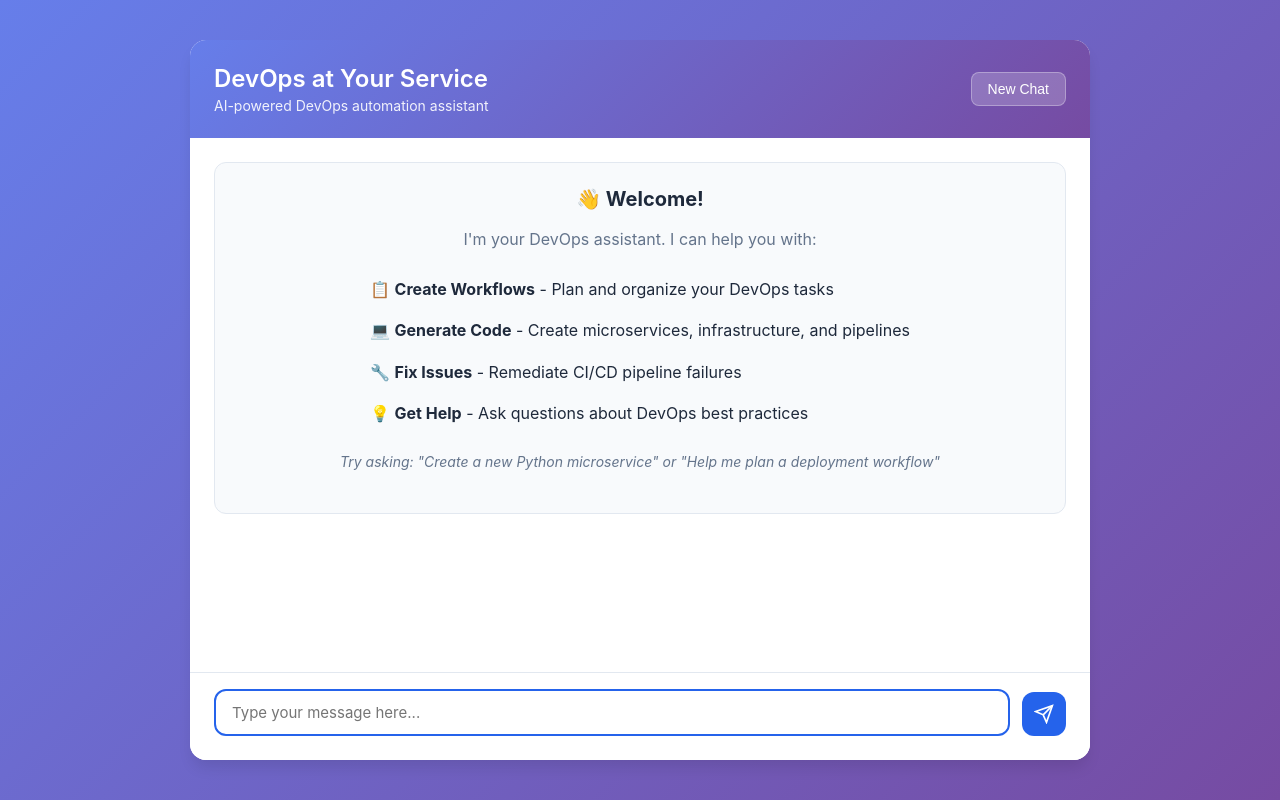
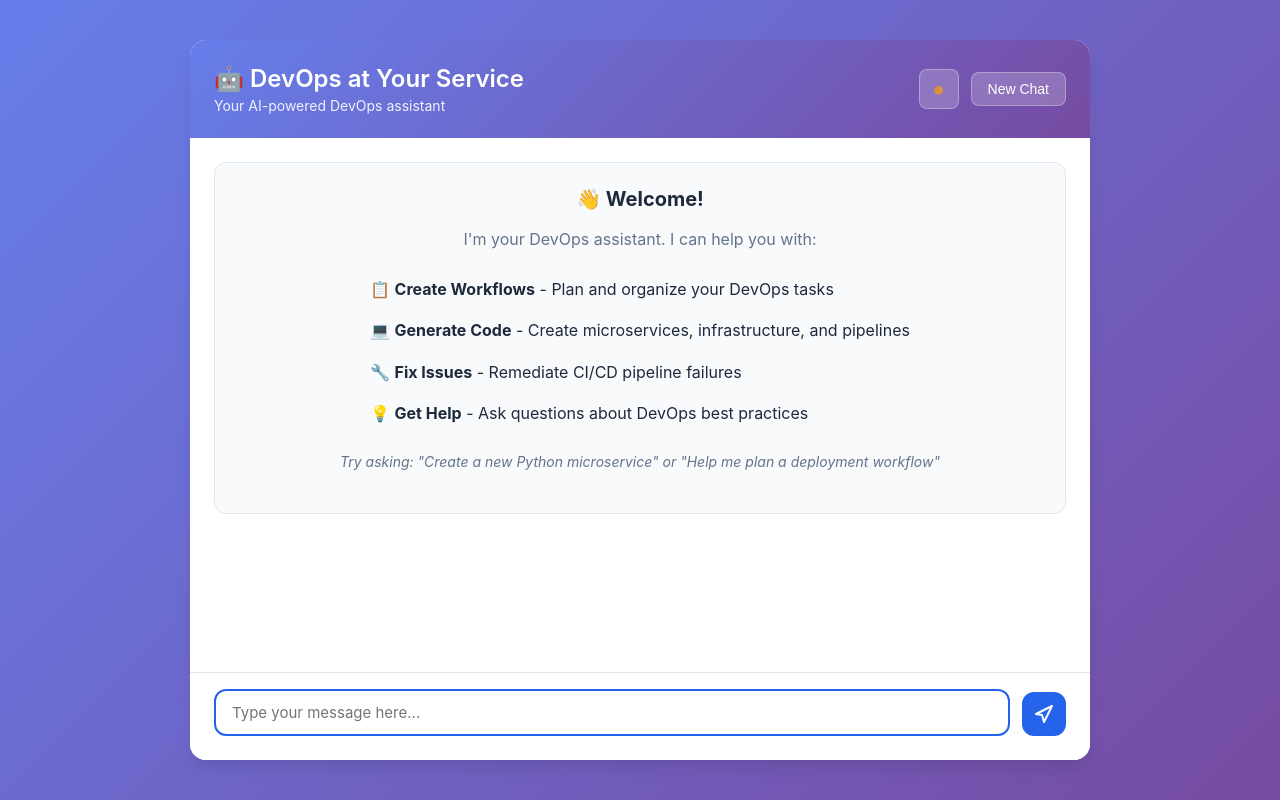
Before and after one commit to darrylbowler72/agenticframework, a FastAPI app: page / in a window 1280 px wide. Run offline with FastAPI, Linux system fonts and the light colour scheme; data that the repository does not hold is empty.

Commit message:
Fix chatbot UI: Copy updated index.html to templates directory
The chatbot was serving an old HTML file from templates/index.html that
didn't include the agent health status feature. The updated HTML with
the health status panel was in static/index.html.

Fixed by copying the updated static/index.html to templates/index.html
so the FastAPI route at main.py:294 serves the correct version.

Related files:
- backend/agents/chatbot/templates/index.html (updated)
- backend/agents/chatbot/static/index.html (source)

🤖 Generated with [Claude Code](https://claude.com/claude-code)

Co-Authored-By: Claude <noreply@anthropic.com>

```diff
--- a/backend/agents/chatbot/templates/index.html
+++ b/backend/agents/chatbot/templates/index.html
@@ -10,10 +10,25 @@
     <div class="chat-container">
         <div class="chat-header">
             <div class="header-content">
-                <h1>DevOps at Your Service</h1>
-                <p>AI-powered DevOps automation assistant</p>
+                <h1>🤖 DevOps at Your Service</h1>
+                <p>Your AI-powered DevOps assistant</p>
             </div>
-            <button class="new-chat-btn" onclick="newChat()">New Chat</button>
+            <div class="header-actions">
+                <button class="status-btn" onclick="toggleAgentStatus()" title="View agent status">
+                    <span class="status-indicator" id="overallStatus">●</span>
+                </button>
+                <button class="new-chat-btn" onclick="newChat()">New Chat</button>
+            </div>
+        </div>
+
+        <div class="agent-status-panel" id="agentStatusPanel" style="display: none;">
+            <div class="status-header">
+                <h3>Agent Health Status</h3>
+                <button class="close-btn" onclick="toggleAgentStatus()">×</button>
+            </div>
+            <div class="status-grid" id="agentStatusGrid">
+                <div class="status-loading">Loading agent status...</div>
+            </div>
         </div>
 
         <div class="chat-messages" id="chatMessages">
@@ -30,26 +45,24 @@
             </div>
         </div>
 
-        <div id="typingIndicator" class="typing-indicator" style="display: none;">
-            <span></span>
-            <span></span>
-            <span></span>
-        </div>
-
         <div class="chat-input-container">
             <div class="input-wrapper">
                 <textarea
                     id="userInput"
                     placeholder="Type your message here..."
                     rows="1"
-                    onkeypress="handleKeyPress(event)"
+                    onkeydown="handleKeyPress(event)"
                 ></textarea>
                 <button id="sendBtn" onclick="sendMessage()">
-                    <svg width="20" height="20" viewBox="0 0 24 24" fill="none" stroke="currentColor" stroke-width="2">
-                        <line x1="22" y1="2" x2="11" y2="13"></line>
-                        <polygon points="22 2 15 22 11 13 2 9 22 2"></polygon>
+                    <svg width="20" height="20" viewBox="0 0 20 20" fill="none">
+                        <path d="M2 10L18 2L10 18L8 11L2 10Z" stroke="currentColor" stroke-width="2" stroke-linecap="round" stroke-linejoin="round"/>
                     </svg>
                 </button>
+            </div>
+            <div class="typing-indicator" id="typingIndicator" style="display: none;">
+                <span></span>
+                <span></span>
+                <span></span>
             </div>
         </div>
     </div>
```
